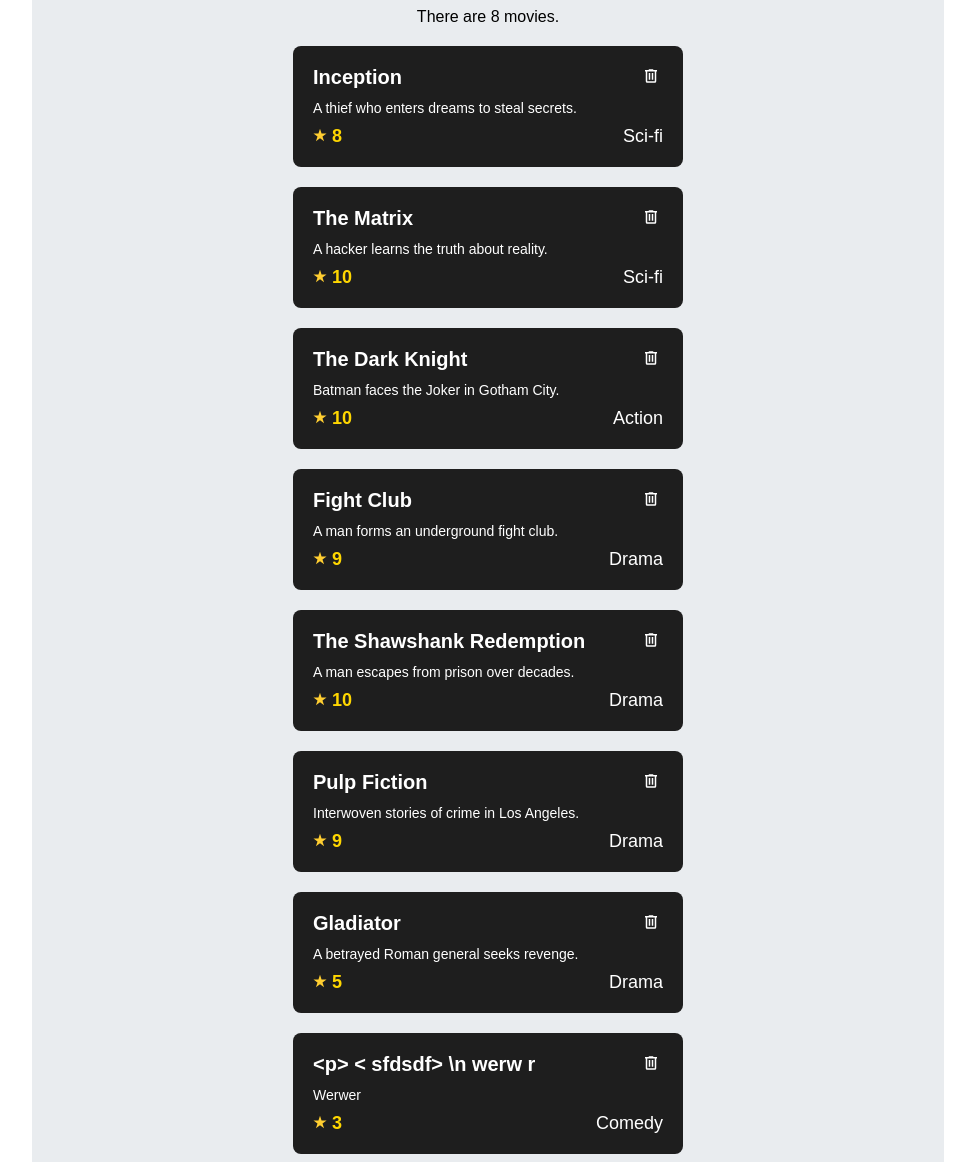
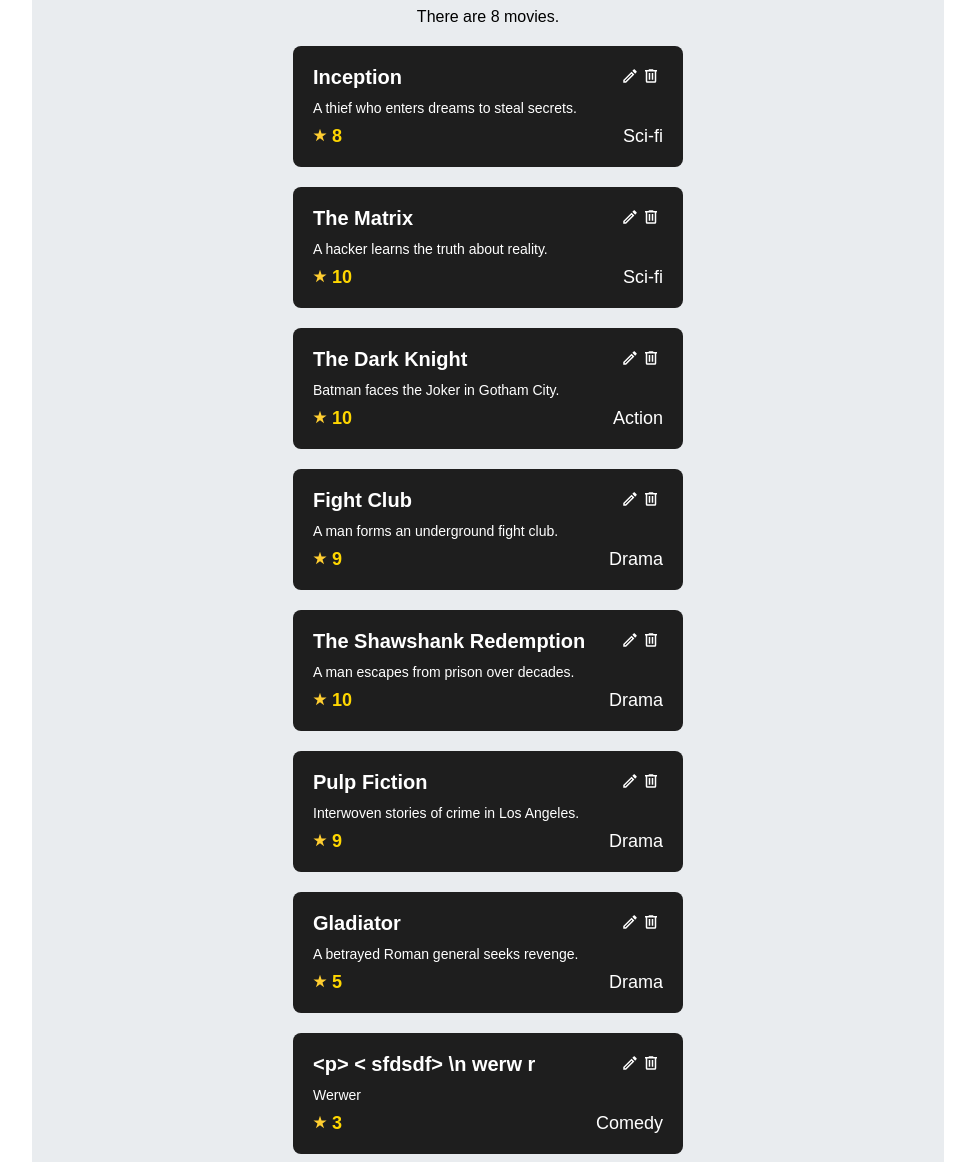
Before and after one commit to CretaFlorin/Django-Movies-App, a Django app: page /movies/ in a window 1280 px wide. Shown: the part 50-1212 px from the top of the page, without its empty margins (152-1127 px from the left). Run offline with Django 4.2, Linux system fonts and the light colour scheme; data comes from the database, SQL or seed files in the repository; both versions use the stored data as it was after the commit.

Commit message:
Created Update Button/Icon

```diff
--- a/hollymovies/static/styles/movies.css
+++ b/hollymovies/static/styles/movies.css
@@ -14,7 +14,6 @@
     padding: 20px;
     border-radius: 8px;
     color: white;
-
     display: flex;
     flex-direction: column;
     gap: 10px;
@@ -45,7 +44,6 @@
     border-radius: 5px;
   }
 
-
   .movie__trash__container {
     width: 24px;
     height: 24px;
@@ -68,7 +66,35 @@
   }
 
   .movie__title-trash {
+    height: 24px;
     display: flex;
     flex-direction: row;
     justify-content: space-between;
   }
+
+  .movie__edit_container {
+    width: 24px;
+    height: 24px;
+    display: flex;
+    justify-content: center;
+    align-items: center;
+    /* background-color: rgb(121, 194, 225); */
+  }
+
+  .movie__edit {
+    width: 18px;
+    fill: rgb(255, 255, 255);
+    transition: width 0.2s linear;
+  }
+
+  .movie__edit:hover {
+    width: 22px;
+    fill: yellow;
+    cursor: pointer;
+  }
+
+  .trash__edit__container {
+    display: flex;
+    justify-content: flex-end;
+    align-items: center;
+  }
--- a/hollymovies/viewer/templates/movies.html
+++ b/hollymovies/viewer/templates/movies.html
@@ -11,13 +11,23 @@
     <div class="movie-card">
         <div class="movie__title-trash">
             <div class="movie__title">{{movie.title}}</div>
+                <div class="trash__edit__container">
+                    <div class="movie__edit__container">
+                        <a href="{% url 'movie_update' movie.pk %}" target="_blank" rel="noopener noreferrer">
+                            <svg xmlns="http://www.w3.org/2000/svg" viewBox="0 0 24 24" class="movie__edit" fill="none">
+                                    <path
+                                        d="M14.06,9L15,9.94L5.92,19H5V18.08L14.06,9M17.66,3C17.41,3 17.15,3.1 16.96,3.29L15.13,5.12L18.88,8.87L20.71,7.04C21.1,6.65 21.1,6 20.71,5.63L18.37,3.29C18.17,3.09 17.92,3 17.66,3M14.06,6.19L3,17.25V21H6.75L17.81,9.94L14.06,6.19Z" />
+                            </svg>
+                        </a>
+                    </div>
                     <div class="movie__trash__container">
                         <a href="{% url 'movie_delete' movie.pk %}" target="_blank" rel="noopener noreferrer">
-                    <svg xmlns="http://www.w3.org/2000/svg" viewBox="0 0 24 24" class="movie__trash" fill="black">
+                            <svg xmlns="http://www.w3.org/2000/svg" viewBox="0 0 24 24" class="movie__trash" fill="none">
                                 <path
                                     d="M9,3V4H4V6H5V19A2,2 0 0,0 7,21H17A2,2 0 0,0 19,19V6H20V4H15V3H9M7,6H17V19H7V6M9,8V17H11V8H9M13,8V17H15V8H13Z" />
                             </svg>
                         </a>
+                    </div>
                 </div>
             </div>
         <div class="movie__description">{{movie.description}}</div>
```
Also changed, not shown: hollymovies/db.sqlite3. Lines whose indentation alone changed are shown as unchanged.
